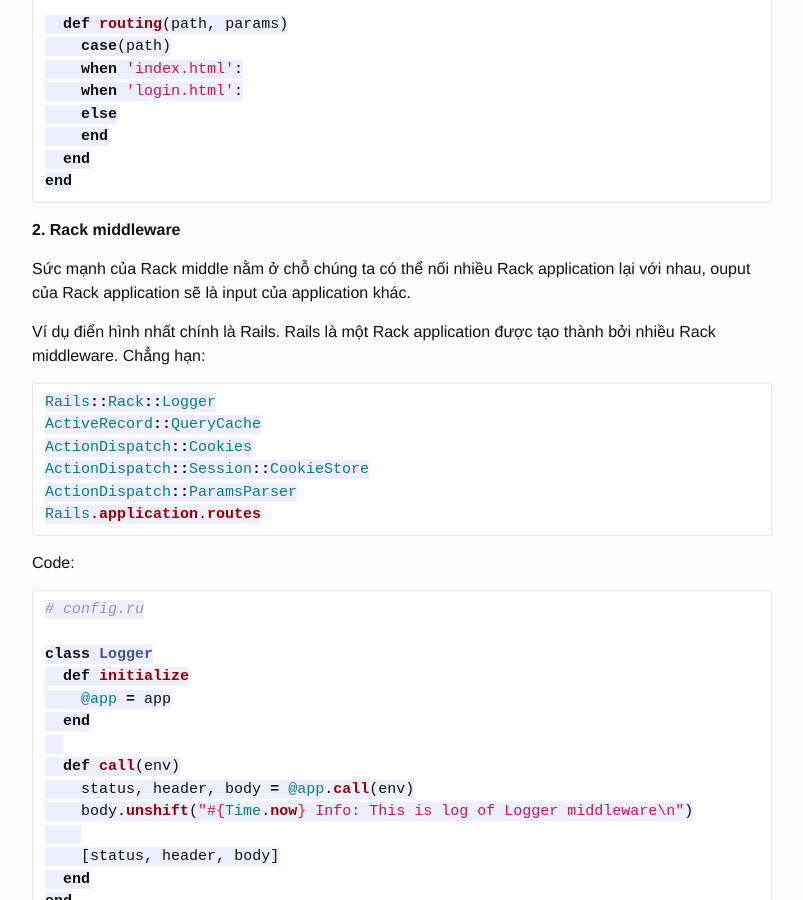
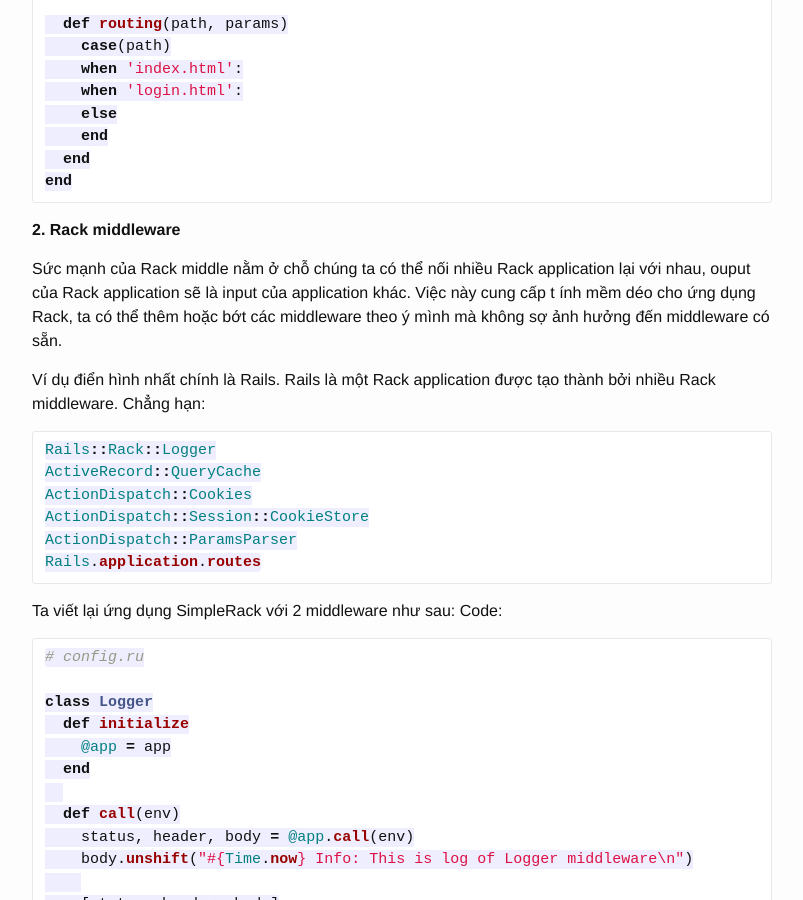
Before and after one commit to zinh/zinh.github.io, a Jekyll site: the page built from _posts/2014-10-02-gioi-thieu-ruby-rack.markdown, in a window 1280 px wide and 900 px high, scrolled down 3017 px. Shown: the whole window, without its empty margins (238-1041 px from the left). Built offline with Jekyll 4.4.1, drawn with Linux system fonts in a browser that asks for light colours; some of the changed text lies outside the part shown.

Commit message:
Update 2014-10-02-gioi-thieu-ruby-rack.markdown

````diff
--- a/_posts/2014-10-02-gioi-thieu-ruby-rack.markdown
+++ b/_posts/2014-10-02-gioi-thieu-ruby-rack.markdown
@@ -144,7 +144,7 @@
 
 __2. Rack middleware__
 
-Sức mạnh của Rack middle nằm ở chỗ chúng ta có thể nối nhiều Rack application lại với nhau, ouput của Rack application sẽ là input của application khác.
+Sức mạnh của Rack middle nằm ở chỗ chúng ta có thể nối nhiều Rack application lại với nhau, ouput của Rack application sẽ là input của application khác. Việc này cung cấp t ính mềm déo cho ứng dụng Rack, ta có thể thêm hoặc bớt các middleware theo ý mình mà không sợ ảnh hưởng đến middleware có sẵn.
 
 Ví dụ điển hình nhất chính là Rails. Rails là một Rack application được tạo thành bởi nhiều Rack middleware. Chẳng hạn:
 
@@ -157,6 +157,7 @@
 Rails.application.routes
 ```
 
+Ta viết lại ứng dụng SimpleRack với 2 middleware như sau:
 Code:
 
 ```ruby
@@ -228,4 +229,4 @@
 Ta thấy để một request đến được tầng xử lý của Controller đã qua rất nhiều middleware khác nhau.
 
 Mình sẽ dành việc đi sâu vào các middleware này trong một bài blog khác. Các bạn cũng có thể tham khảo
-về các middleware này tại địa chỉ: ["http://guides.rubyonrails.org/rails_on_rack.html"](http://guides.rubyonrails.org/rails_on_rack.html)
+về các middleware này tại địa chỉ: [http://guides.rubyonrails.org/rails_on_rack.html](http://guides.rubyonrails.org/rails_on_rack.html)
````
